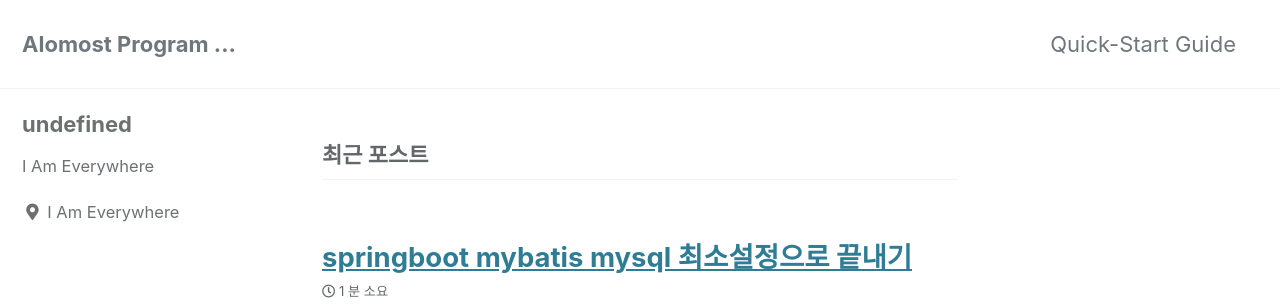
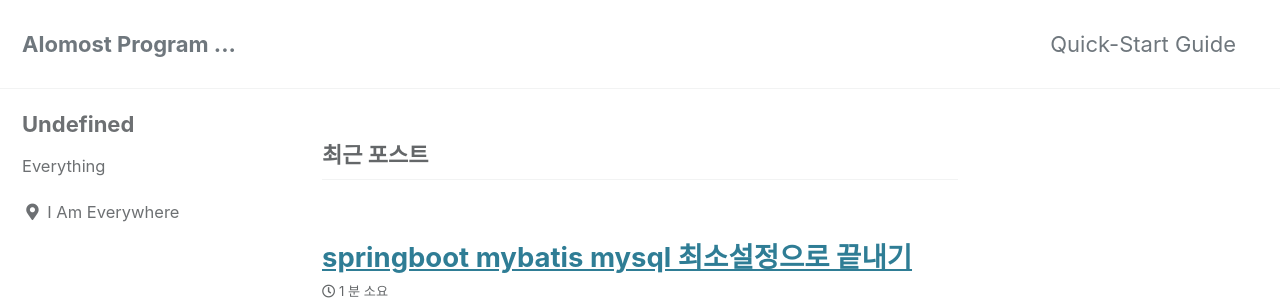
Before and after one commit to Jn22L/jn22l.github.io, a Jekyll site: the page built from index.html, in a window 1280 px wide. Shown: the top 305 px of the page. Built offline with Jekyll 4.4.1, drawn with Linux system fonts in a browser that asks for light colours; cached includes are drawn as plain includes; the list of posts is cut into pages by our own code.

Commit message:
Update _config.yml

```diff
--- a/_config.yml
+++ b/_config.yml
@@ -93,9 +93,9 @@ analytics:
 
 # Site Author
 author:
-  name             : "undefined"
+  name             : "Undefined"
   avatar           : # path of avatar image, e.g. "/assets/images/bio-photo.jpg"
-  bio              : "I Am Everywhere"
+  bio              : "Everything"
   location         : "I Am Everywhere"
   email            :
   links:
```
